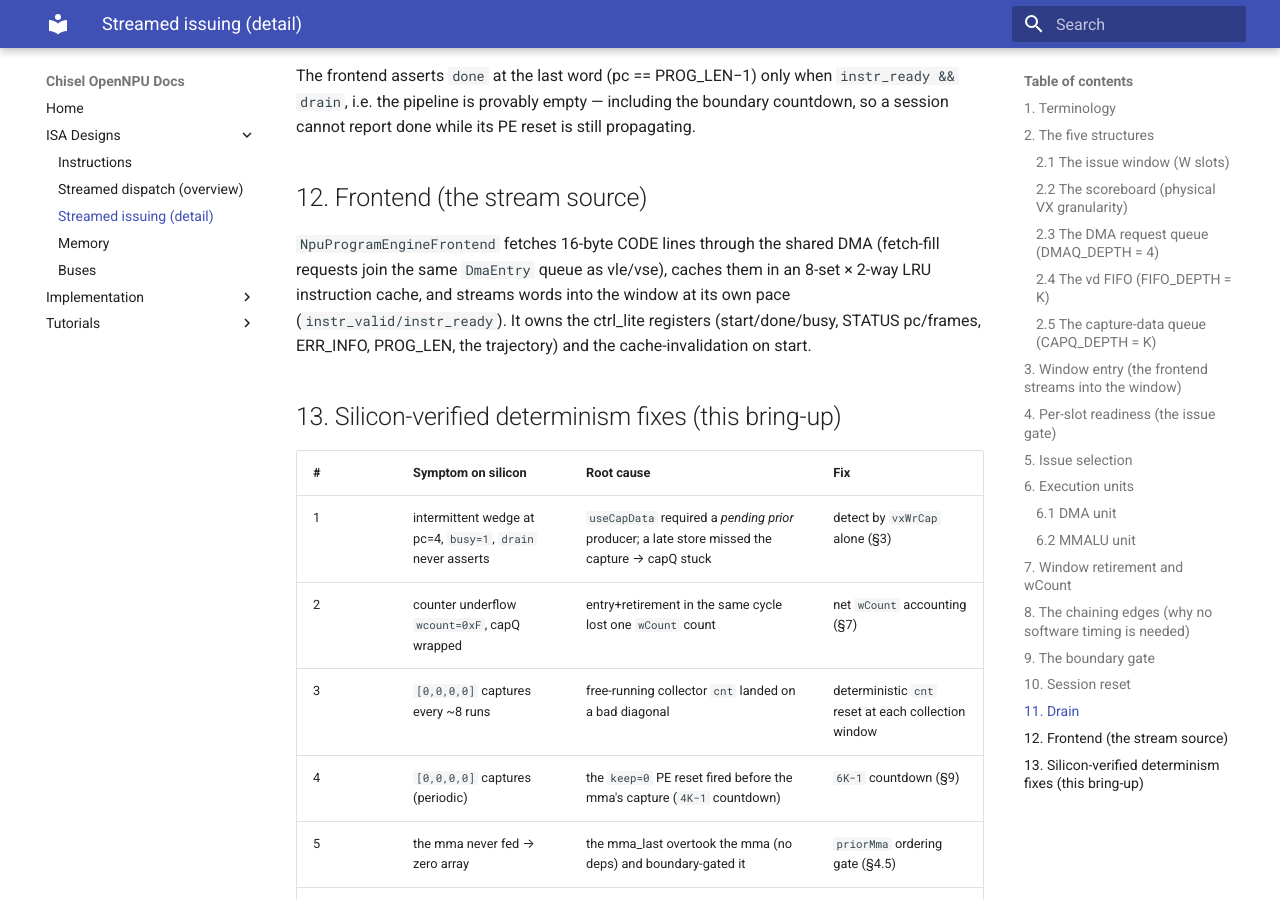
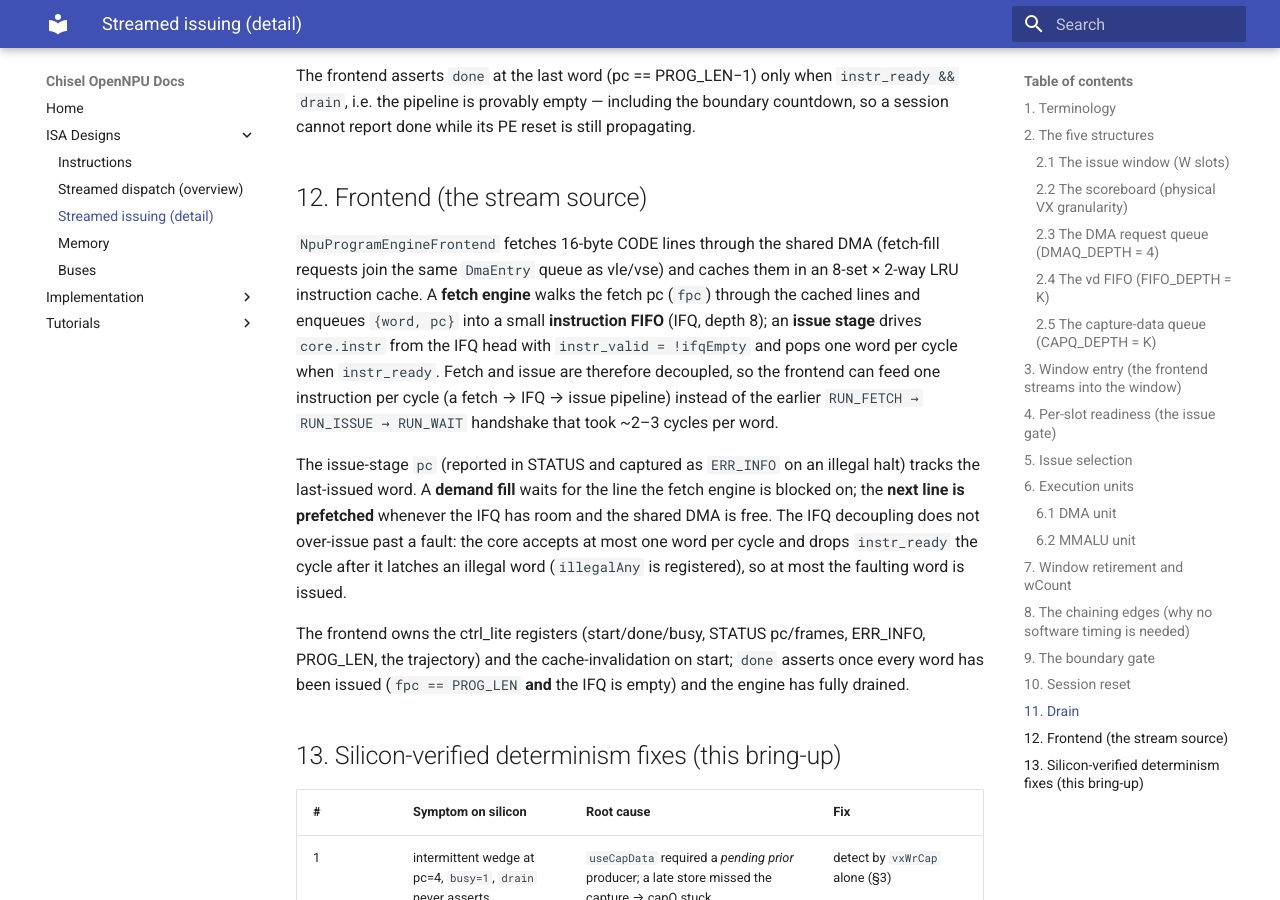
Before and after one commit to mpskex/chisel-npu, an MkDocs documentation site: the page built from docs/designs/04.streamed-issuing.md, in a window 1280 px wide and 900 px high, scrolled down 6619 px. Built offline with MkDocs 1.6.1 and Material for MkDocs 9.7.7, drawn with Linux system fonts in a browser that asks for light colours.

Commit message:
docs: describe the pipelined frontend instruction feed (IFQ)

```diff
--- a/docs/designs/04.streamed-issuing.md
+++ b/docs/designs/04.streamed-issuing.md
@@ -291,11 +291,28 @@ still propagating.
 ## 12. Frontend (the stream source)
 
 `NpuProgramEngineFrontend` fetches 16-byte CODE lines through the shared DMA
-(fetch-fill requests join the same `DmaEntry` queue as vle/vse), caches them
-in an 8-set × 2-way LRU instruction cache, and streams words into the window
-at its own pace (`instr_valid/instr_ready`).  It owns the ctrl_lite
-registers (start/done/busy, STATUS pc/frames, ERR_INFO, PROG_LEN, the
-trajectory) and the cache-invalidation on start.
+(fetch-fill requests join the same `DmaEntry` queue as vle/vse) and caches them
+in an 8-set × 2-way LRU instruction cache.  A **fetch engine** walks the fetch
+pc (`fpc`) through the cached lines and enqueues `{word, pc}` into a small
+**instruction FIFO** (IFQ, depth 8); an **issue stage** drives `core.instr`
+from the IFQ head with `instr_valid = !ifqEmpty` and pops one word per cycle
+when `instr_ready`.  Fetch and issue are therefore decoupled, so the frontend
+can feed one instruction per cycle (a fetch → IFQ → issue pipeline) instead of
+the earlier `RUN_FETCH → RUN_ISSUE → RUN_WAIT` handshake that took ~2–3 cycles
+per word.
+
+The issue-stage `pc` (reported in STATUS and captured as `ERR_INFO` on an
+illegal halt) tracks the last-issued word.  A **demand fill** waits for the line
+the fetch engine is blocked on; the **next line is prefetched** whenever the
+IFQ has room and the shared DMA is free.  The IFQ decoupling does not over-issue
+past a fault: the core accepts at most one word per cycle and drops
+`instr_ready` the cycle after it latches an illegal word (`illegalAny` is
+registered), so at most the faulting word is issued.
+
+The frontend owns the ctrl_lite registers (start/done/busy, STATUS pc/frames,
+ERR_INFO, PROG_LEN, the trajectory) and the cache-invalidation on start; `done`
+asserts once every word has been issued (`fpc == PROG_LEN` **and** the IFQ is
+empty) and the engine has fully drained.
 
 ## 13. Silicon-verified determinism fixes (this bring-up)
 
```
Also changed, not shown: README.md (+4 -3 lines), docs/implementations/FPGA_VU9P.md (+3 -3 lines), docs/implementations/NeuralCore.md (+20 -13 lines), 1 other file.
